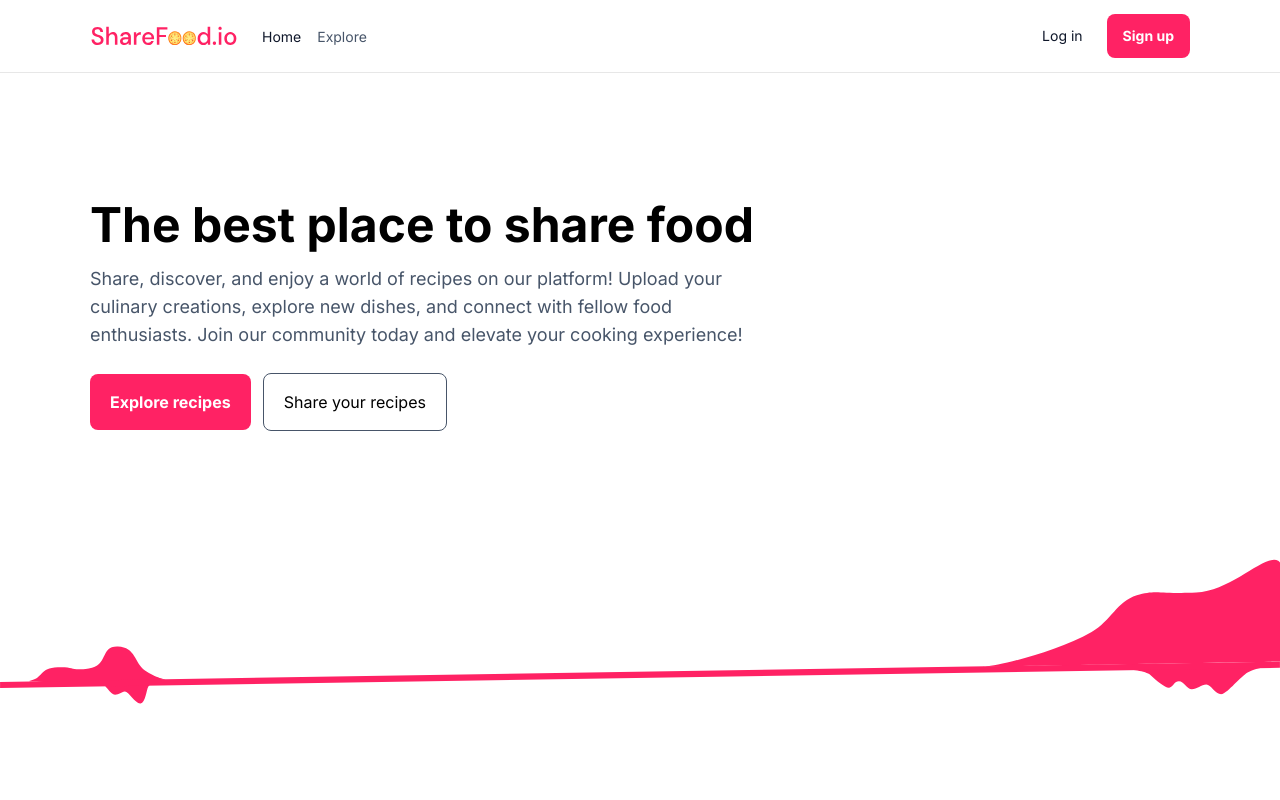
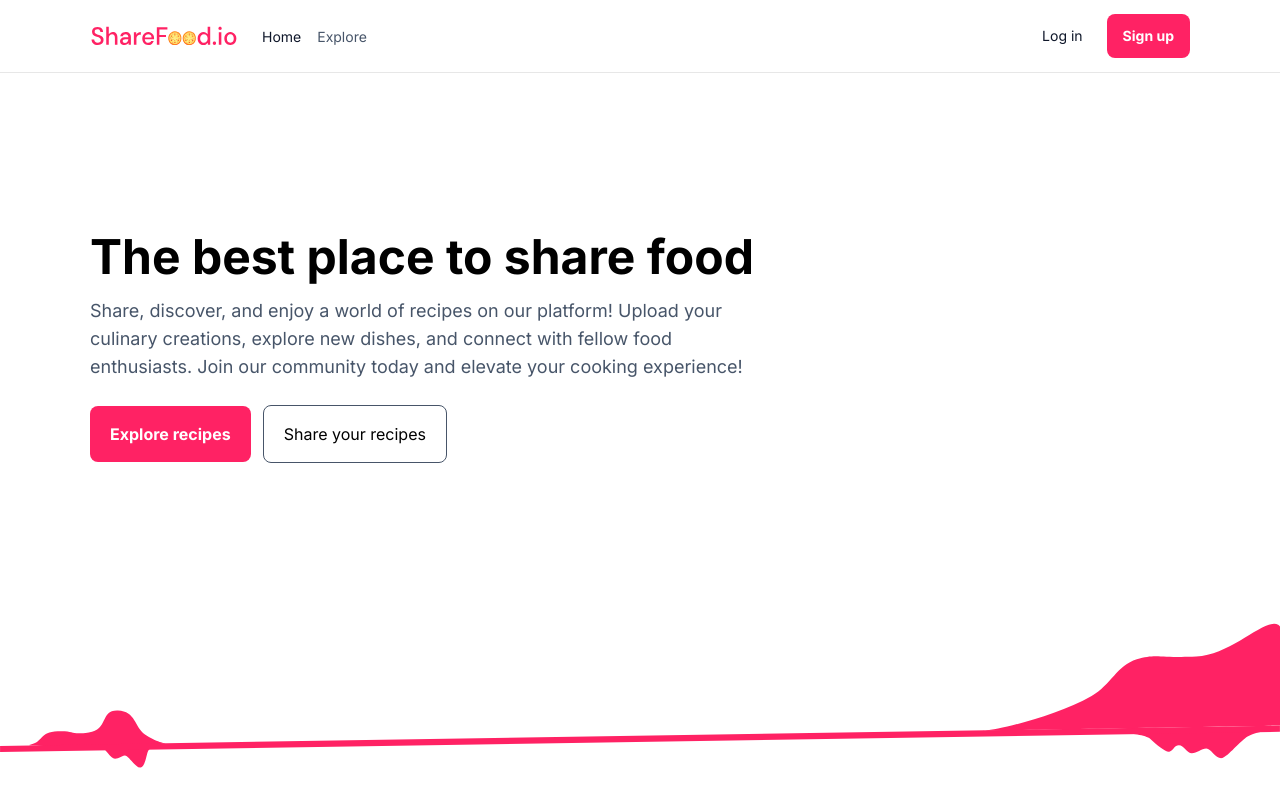
Before and after one commit to Poxie/sharefood, a Next.js app in the folder frontend/: page / in a window 1280 px wide. Built offline with nearby package versions, Linux system fonts and the light colour scheme.

Commit message:
Increase home hero padding

```diff
--- a/frontend/components/home/HomeHeroSection.tsx
+++ b/frontend/components/home/HomeHeroSection.tsx
@@ -6,7 +6,7 @@ export default function HomeHeroSection() {
 
     return(
         <section
-            className="w-main max-w-main mx-auto py-32"
+            className="w-main max-w-main mx-auto py-40"
             data-testid="home-hero-section"
         >
             <h1 className="mb-4 text-5xl font-bold">
```
